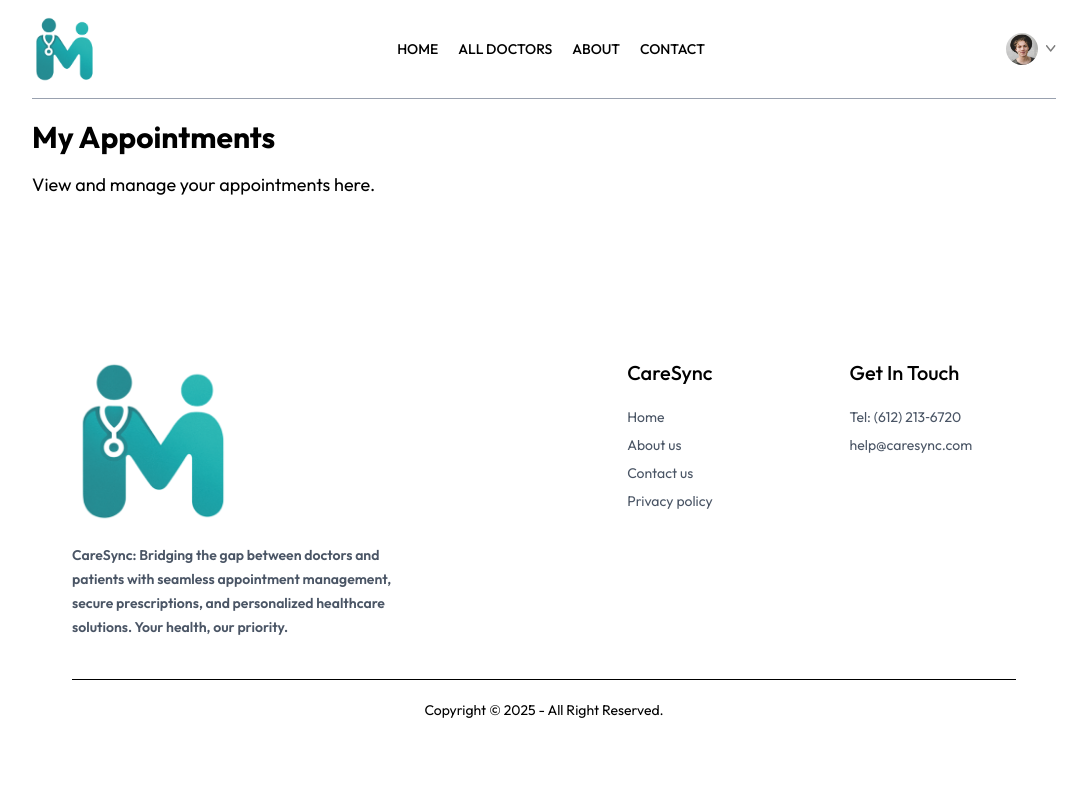
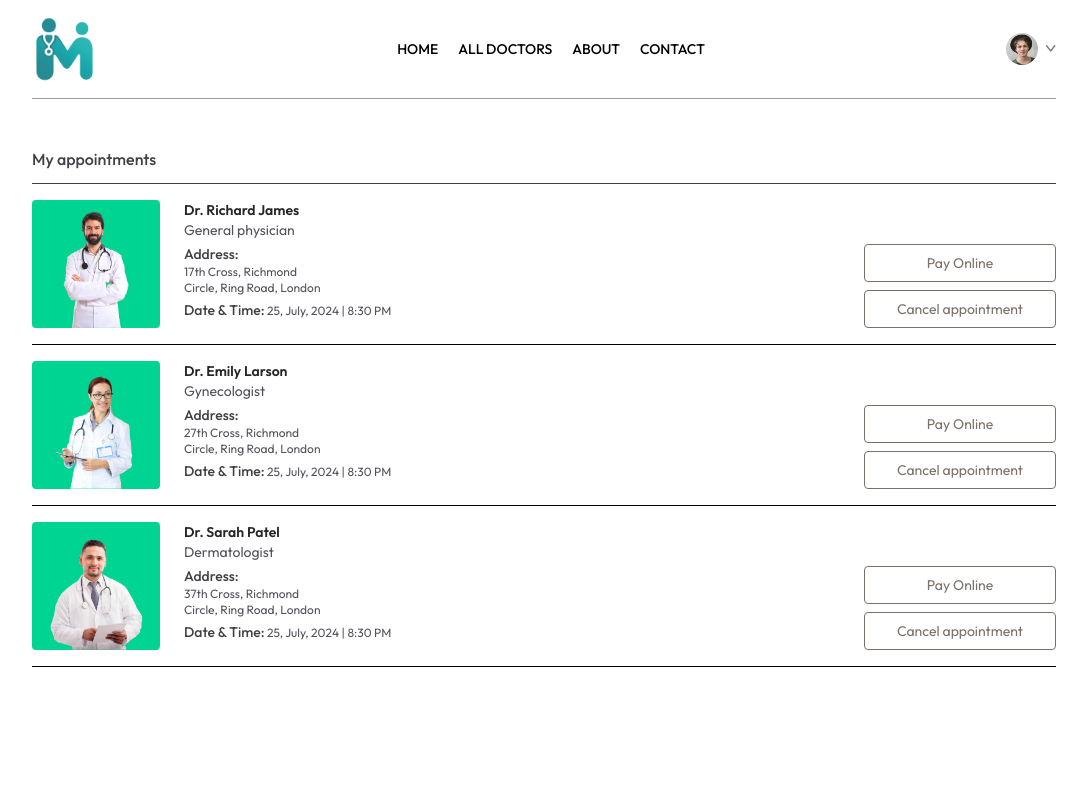
Before and after one commit to mohdabdulrahman297/caresync, a React (Vite) app: page /my-appointments in a window 1280 px wide. Shown: the top 800 px of the page, without its empty margins (96-1183 px from the left). Built offline with nearby package versions, Linux system fonts and the light colour scheme.

Commit message:
My Appointment page UI

```diff
--- a/src/pages/MyAppointments.jsx
+++ b/src/pages/MyAppointments.jsx
@@ -1,12 +1,49 @@
-import React from 'react'
+import React, { useContext } from "react";
+import { AppContext } from "../context/AppContext";
 
 const MyAppointments = () => {
+  const { doctors } = useContext(AppContext);
+
   return (
     <div>
-      <h1 className='text-3xl font-bold'>My Appointments</h1>
-      <p className='mt-4 text-lg'>View and manage your appointments here.</p>
+      <p className="pb-3 mt-12 font-medium text-zinc-700 border-b">
+        My appointments
+      </p>
+      <div>
+        {doctors.slice(0, 3).map((item, index) => (
+          <div
+            className="grid grid-cols-[1fr_2fr] gap-4 sm:flex sm:gap-6 py-4 border-b"
+            key={index}
+          >
+            <div>
+              <img className="w-32 h-32 object-cover bg-emerald-400 rounded" src={item.image} alt={item.name} />
+            </div>
+            <div className="flex-1 text-sm text-zinc-600">
+              <p className="text-neutral-800 font-semibold">{item.name}</p>
+              <p>{item.speciality}</p>
+              <p className="text-zinc-700 font-medium mt-1">Address:</p>
+              <p className="text-xs">{item.address.line1}</p>
+              <p className="text-xs">{item.address.line2}</p>
+              <p className="text-xs mt-1">
+                <span className="text-sm text-neutral-700 font-medium">
+                  Date & Time:
+                </span>{" "}
+                25, July, 2024 | 8:30 PM
+              </p>
+            </div>
+            <div className="flex flex-col gap-2 justify-end cursor-pointer">
+              <button className="text-sm text-stone-500 text-center sm:min-w-48 py-2 border rounded hover:bg-emerald-400 hover:text-white transition-all duration-300">
+                Pay Online
+              </button>
+              <button className="text-sm text-stone-500 text-center sm:min-w-48 py-2 border rounded hover:bg-red-600 hover:text-white transition-all duration-300">
+                Cancel appointment
+              </button>
+            </div>
+          </div>
+        ))}
+      </div>
     </div>
-  )
-}
+  );
+};
 
-export default MyAppointments
+export default MyAppointments;
```
